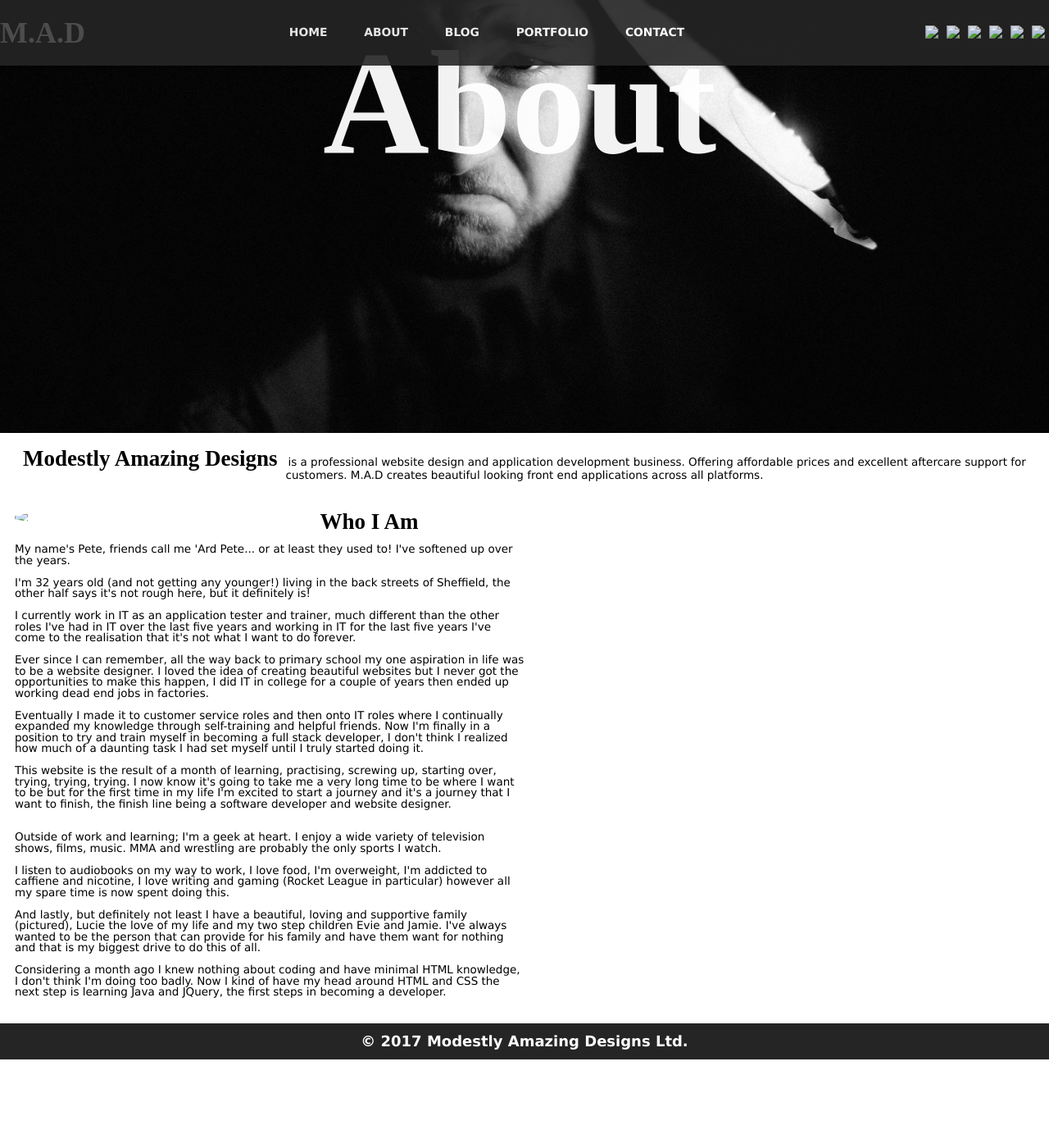
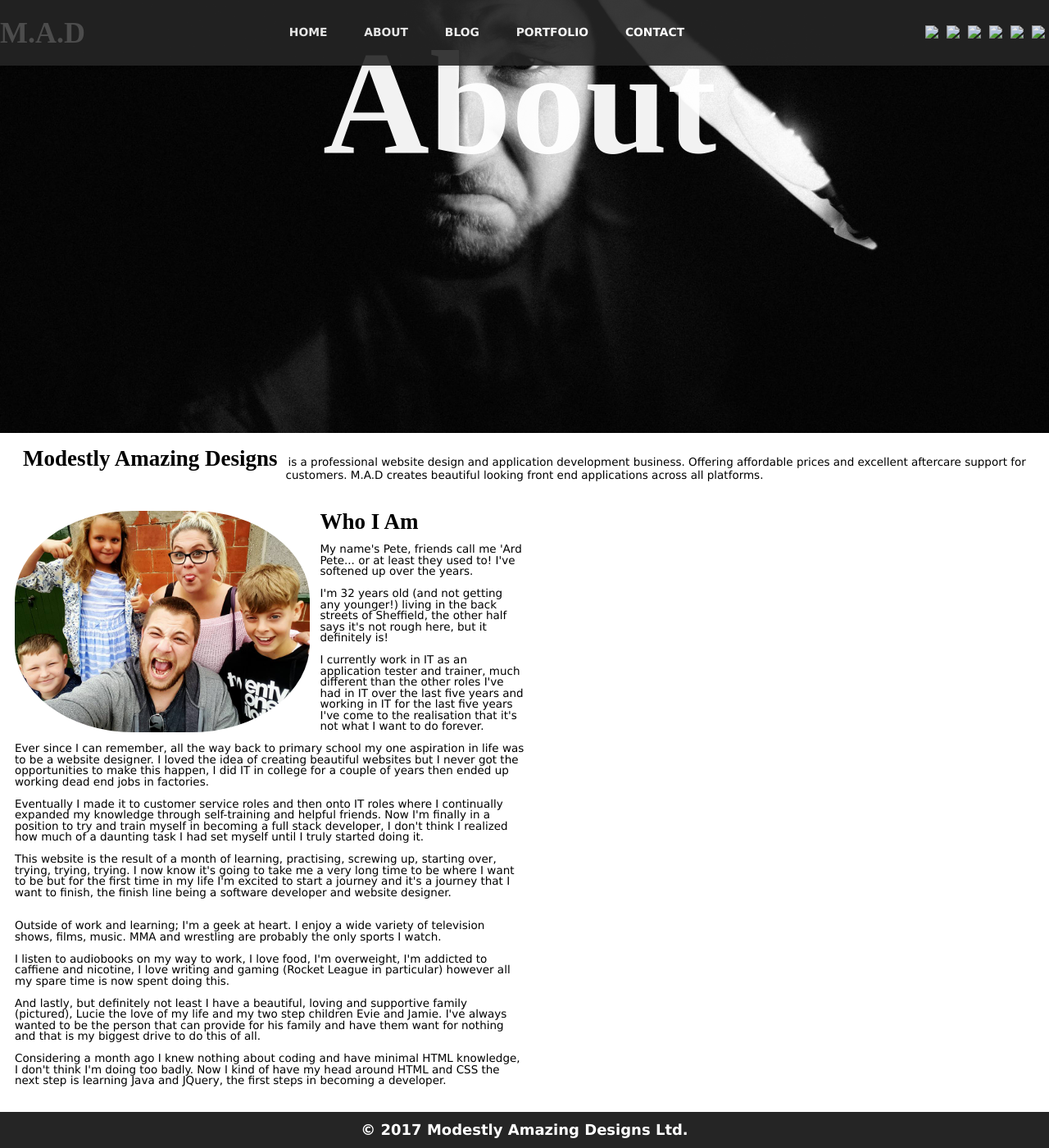
Before and after one commit to ArdPete/ardpete.github.io, a Jekyll site: the page images/about.html, which Jekyll copies as it is, in a window 1280 px wide and 1400 px high, scrolled down 282 px. Shown: the whole window at 82% size. Built offline with Jekyll 4.4.1, drawn with Linux system fonts in a browser that asks for light colours; nearby versions of some CDN libraries; library files that are not in the unit come from our copies; comment, search, counter and statistics services are not loaded; before the commit the page ends 1574 px from its top, so only the background shows below that.

Commit message:
Add files via upload

```diff
--- a/images/about.html
+++ b/images/about.html
@@ -40,7 +40,7 @@
 		<br /><br /></center>
 
 		<div class="clearfix">
-		<img class="familyphoto" src="images/Family.jpg">
+		<img class="familyphoto" src="http://ardpete.github.io/images/Family.jpg">
 
 		<div class="desc">
 		<p class="bodytext"><span id="madtext">Who I Am</span><br /><br />My name's Pete, friends call me 'Ard Pete... or at least they used to! I've softened up over the years.<br /><br />
--- a/images/style.css
+++ b/images/style.css
@@ -199,7 +199,7 @@ top: 0.5rem;
   justify-content: center;
   align-items: left;
   height: 45rem;
-  background: url("/images/About.jpg") center center no-repeat;
+  background: url("http://ardpete.github.io/images/About.jpg") center center no-repeat;
   background-size: cover;
   width: 100%;
 
```
